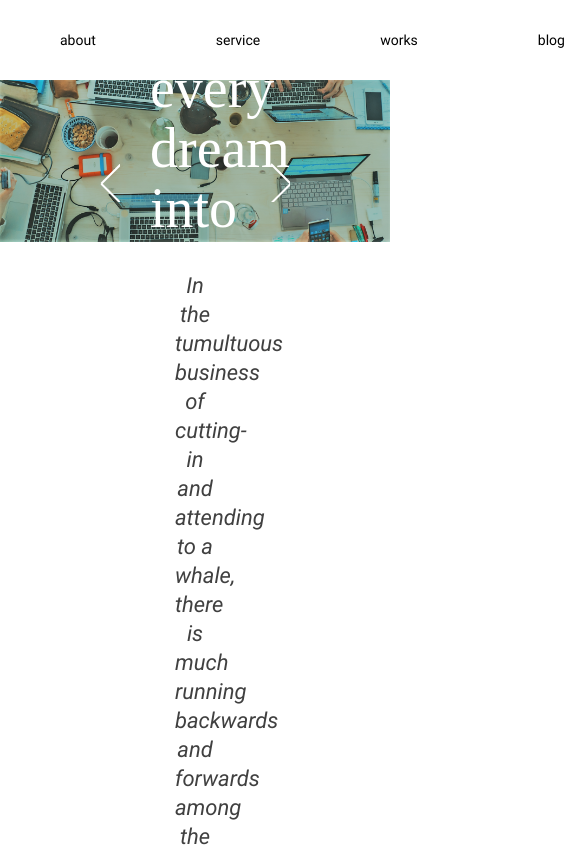
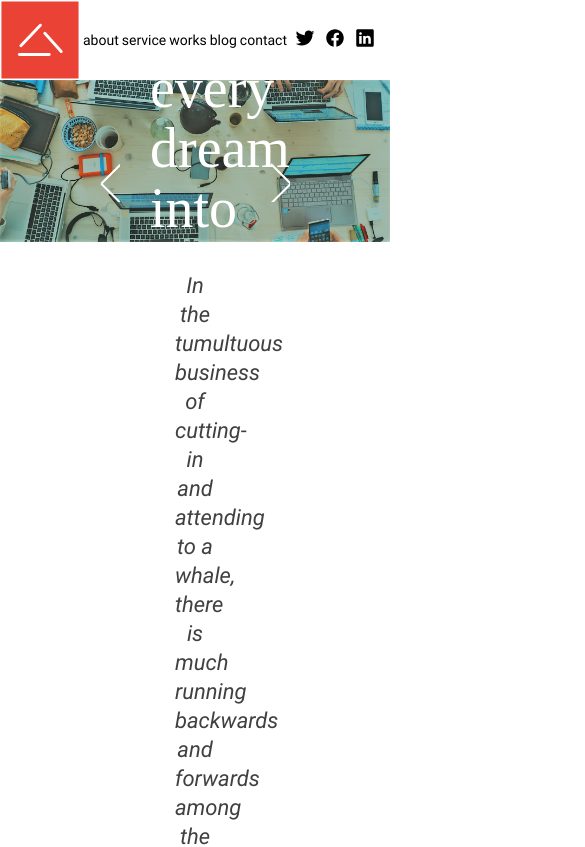
Before and after one commit to Nomentsafiidy/integration_vuejs, a Vue app: page / in a window 390 px wide. Shown: the top 847 px of the page, 585 px wide, since content can reach past the window. Built offline with nearby package versions, Linux system fonts and the light colour scheme; a web font is replaced by a local one.

Commit message:
feat header: reponsive

```diff
--- a/src/components/header/header.scss
+++ b/src/components/header/header.scss
@@ -5,12 +5,6 @@
   height: 80px;
   display: flex;
   align-items: center;
-
-  a {
-    text-decoration: none;
-    color: inherit;
-  }
-
   .topbar_logo {
     display: block;
     width: 80px;
@@ -22,14 +16,42 @@
       width: 80px;
     }
   }
+  .topbar-social {
+    margin-left: auto;
+    margin-right: 10px;
+  }
+  .topbar_nav a {
+    transition: opacity 0.3s;
+    &:hover {
+      opacity: 0.7;
+    }
+  }
+}
 
+@media (max-width: 992px) {
+  .topbar {
     .topbar_nav {
       font-size: 14px;
       line-height: 20px;
       font-family: Roboto-Regular;
       color: #000000;
+      display: flex;
+      flex-direction: row;
+      justify-content: space-evenly;
+      flex-grow: 1;
     }
 
+    .topbar_nav a {
+      transition: opacity 0.3s;
+      &:hover {
+        opacity: 0.7;
+      }
+    }
+  }
+}
+
+@media (min-width: 992px) {
+  .topbar {
     .topbar_nav a {
       margin: 0 60px;
       transition: opacity 0.3s;
@@ -38,9 +60,12 @@
       }
     }
 
-  .topbar-social {
-    margin-left: auto;
-    margin-right: 10px;
+    .topbar_nav {
+      font-size: 14px;
+      line-height: 20px;
+      font-family: Roboto-Regular;
+      color: #000000;
+    }
   }
 }
 
@@ -60,7 +85,6 @@
     opacity: 0.7;
   }
 }
-
 .icon_twitter::after {
   background-image: url(./../../assets/svg/twitter.svg);
 }
@@ -68,9 +92,6 @@
 .icon_facebook::after {
   background-image: url(./../../assets/svg/facebook.svg);
 }
-.icon_facebook::after {
-  background-image: url(./../../assets/svg/facebook.svg);
-}
 .icon_linkedin::after {
   background-image: url(./../../assets/svg/linkedin.svg);
 }
```
Lines whose indentation alone changed are shown as unchanged.
